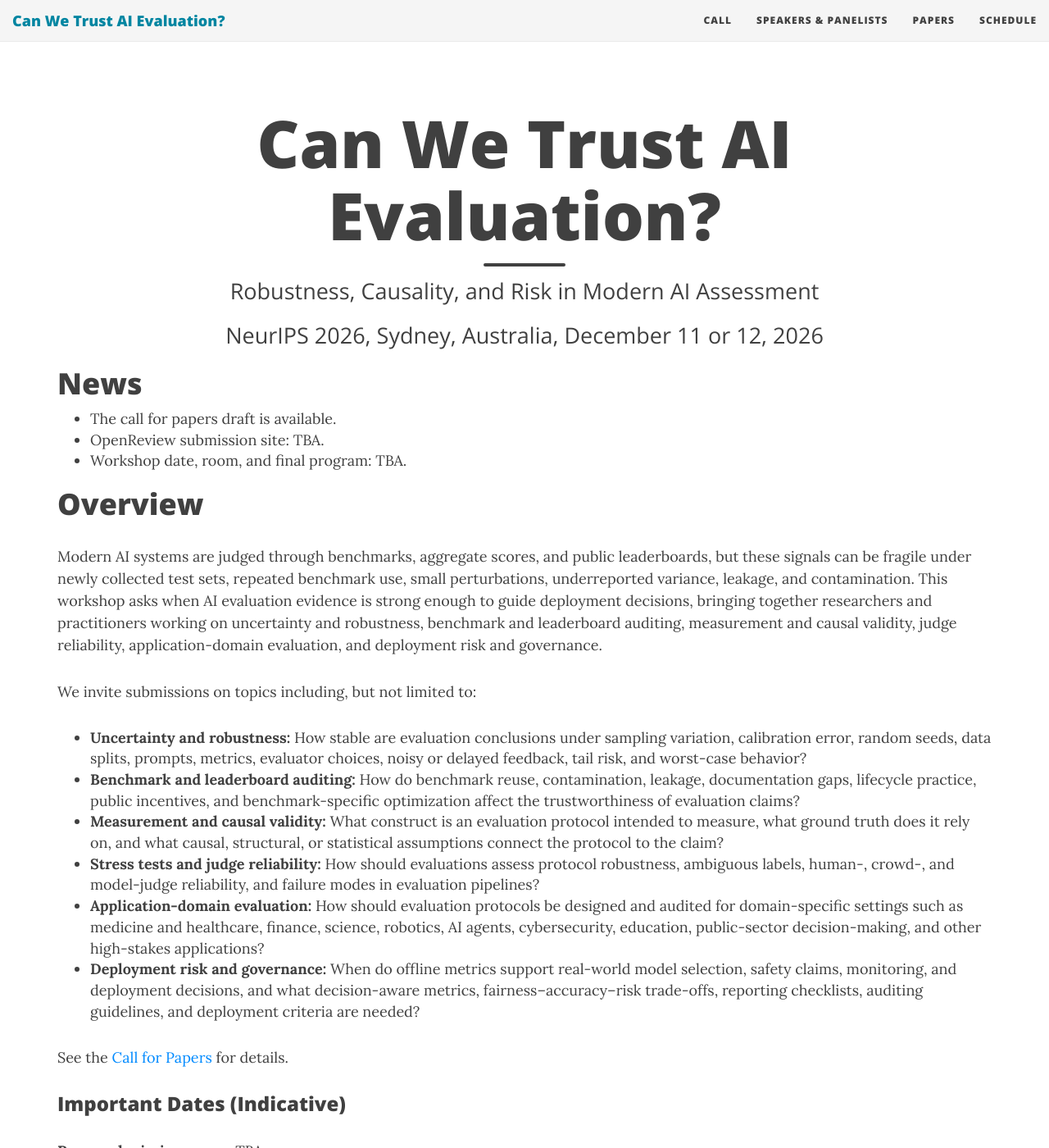
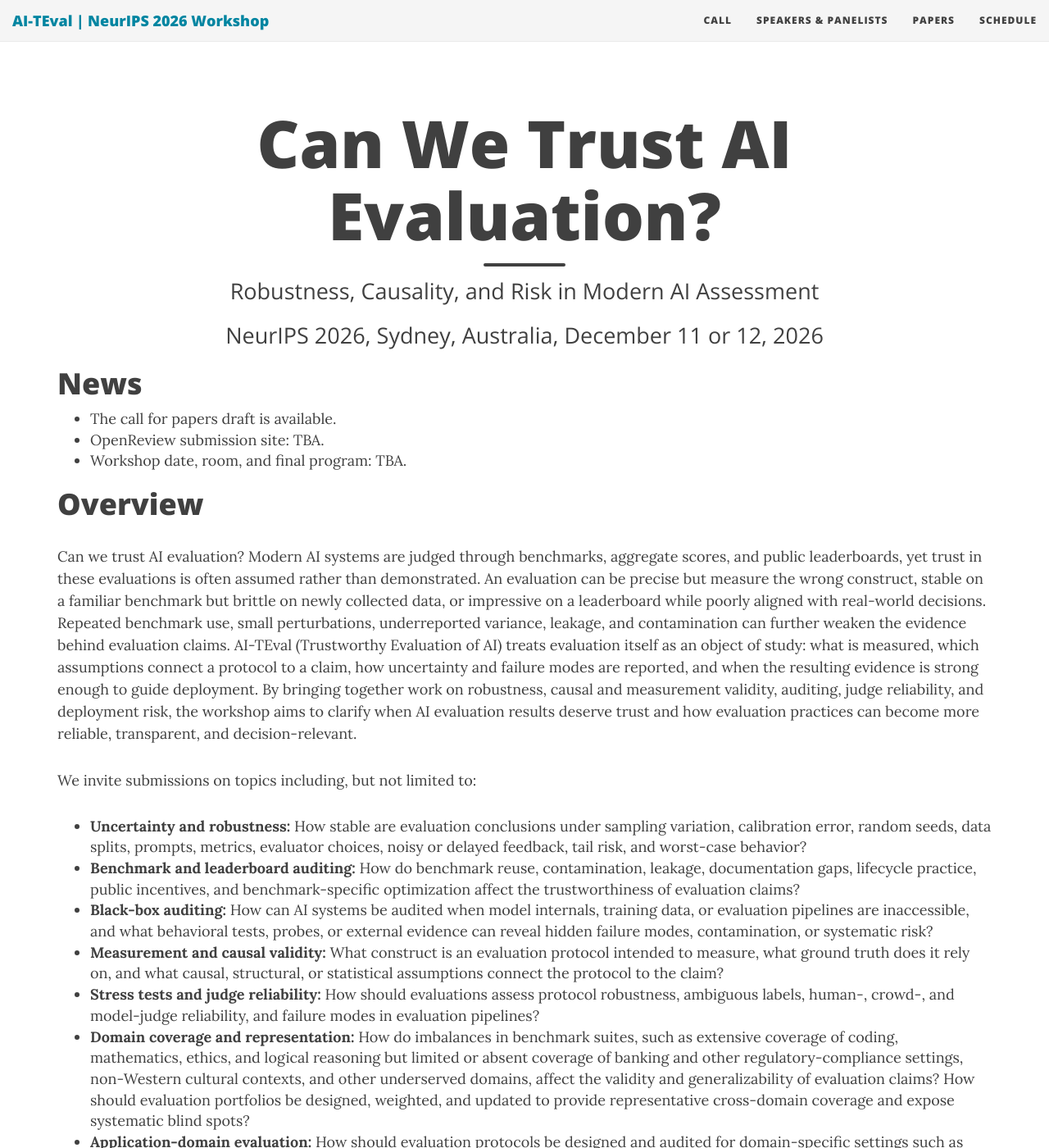
Before and after one commit to AI-TEval/AI-TEval.github.io, a Jekyll site: the page built from index.md, in a window 1280 px wide and 1400 px high. Shown: the whole window at 82% size. Built offline with Jekyll 4.4.1, drawn with Linux system fonts in a browser that asks for light colours; nearby versions of some CDN libraries; some of the changed text lies outside the part shown.

Commit message:
Rename workshop site to AI-TEval

```diff
--- a/_config.yml
+++ b/_config.yml
@@ -1,12 +1,12 @@
 # --- General options --- #
 
 # Name of website
-title: Can We Trust AI Evaluation?
+title: AI-TEval | NeurIPS 2026 Workshop
 
 # Short description of your site
 description: AI Evaluation
 
-url: "https://tai-eval.github.io"
+url: "https://ai-teval.github.io"
 baseurl: ""
 
 # --- Navigation bar options --- #
@@ -40,7 +40,7 @@ social-network-links:
 share-links-active:
   twitter: true
 
-url-pretty: "tai-eval.github.io"
+url-pretty: "ai-teval.github.io"
 
 # --- Web Statistics Section --- #
 
--- a/css/main.css
+++ b/css/main.css
@@ -134,6 +134,13 @@ img {
 .navbar-custom .nav li a:hover,
 .navbar-custom .nav li a:focus {
   color: {{ site.hover-col }};
+}
+
+@media only screen and (max-width: 480px) {
+  .navbar-custom .navbar-brand {
+    font-size: 13px;
+    white-space: nowrap;
+  }
 }
 
 .navbar-custom .navbar-brand-logo {
--- a/index.md
+++ b/index.md
@@ -19,18 +19,22 @@ use-site-title: true
 
 # Overview
 
-Modern AI systems are judged through benchmarks, aggregate scores, and public leaderboards, but these signals can be fragile under newly collected test sets, repeated benchmark use, small perturbations, underreported variance, leakage, and contamination. This workshop asks when AI evaluation evidence is strong enough to guide deployment decisions, bringing together researchers and practitioners working on uncertainty and robustness, benchmark and leaderboard auditing, measurement and causal validity, judge reliability, application-domain evaluation, and deployment risk and governance.
+Can we trust AI evaluation? Modern AI systems are judged through benchmarks, aggregate scores, and public leaderboards, yet trust in these evaluations is often assumed rather than demonstrated. An evaluation can be precise but measure the wrong construct, stable on a familiar benchmark but brittle on newly collected data, or impressive on a leaderboard while poorly aligned with real-world decisions. Repeated benchmark use, small perturbations, underreported variance, leakage, and contamination can further weaken the evidence behind evaluation claims. AI-TEval (Trustworthy Evaluation of AI) treats evaluation itself as an object of study: what is measured, which assumptions connect a protocol to a claim, how uncertainty and failure modes are reported, and when the resulting evidence is strong enough to guide deployment. By bringing together work on robustness, causal and measurement validity, auditing, judge reliability, and deployment risk, the workshop aims to clarify when AI evaluation results deserve trust and how evaluation practices can become more reliable, transparent, and decision-relevant.
 
 We invite submissions on topics including, but not limited to:
 
 - **Uncertainty and robustness:** How stable are evaluation conclusions under sampling variation, calibration error, random seeds, data splits, prompts, metrics, evaluator choices, noisy or delayed feedback, tail risk, and worst-case behavior?
 - **Benchmark and leaderboard auditing:** How do benchmark reuse, contamination, leakage, documentation gaps, lifecycle practice, public incentives, and benchmark-specific optimization affect the trustworthiness of evaluation claims?
+- **Black-box auditing:** How can AI systems be audited when model internals, training data, or evaluation pipelines are inaccessible, and what behavioral tests, probes, or external evidence can reveal hidden failure modes, contamination, or systematic risk?
 - **Measurement and causal validity:** What construct is an evaluation protocol intended to measure, what ground truth does it rely on, and what causal, structural, or statistical assumptions connect the protocol to the claim?
 - **Stress tests and judge reliability:** How should evaluations assess protocol robustness, ambiguous labels, human-, crowd-, and model-judge reliability, and failure modes in evaluation pipelines?
+- **Domain coverage and representation:** How do imbalances in benchmark suites, such as extensive coverage of coding, mathematics, ethics, and logical reasoning but limited or absent coverage of banking and other regulatory-compliance settings, non-Western cultural contexts, and other underserved domains, affect the validity and generalizability of evaluation claims? How should evaluation portfolios be designed, weighted, and updated to provide representative cross-domain coverage and expose systematic blind spots?
 - **Application-domain evaluation:** How should evaluation protocols be designed and audited for domain-specific settings such as medicine and healthcare, finance, science, robotics, AI agents, cybersecurity, education, public-sector decision-making, and other high-stakes applications?
 - **Deployment risk and governance:** When do offline metrics support real-world model selection, safety claims, monitoring, and deployment decisions, and what decision-aware metrics, fairness--accuracy--risk trade-offs, reporting checklists, auditing guidelines, and deployment criteria are needed?
 
 See the [Call for Papers]({{ site.baseurl }}/cfp/) for details.
+
+Accepted papers will be presented at the in-person poster session, with selected papers also featured in oral presentations.
 
 ### Important Dates (Indicative)
 
```
Also changed, not shown: cfp.md (+4 -2 lines).
